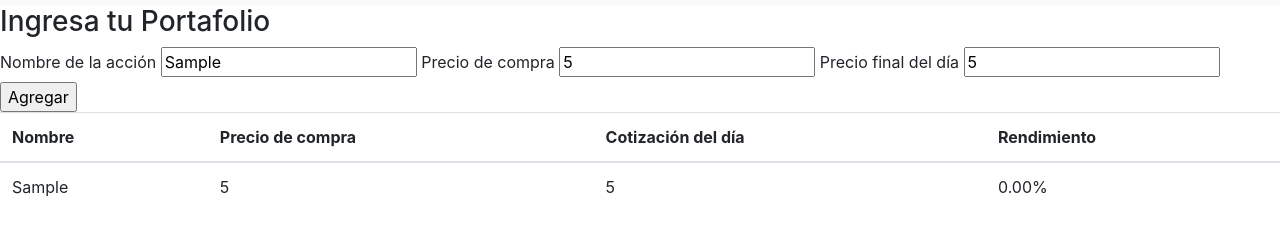
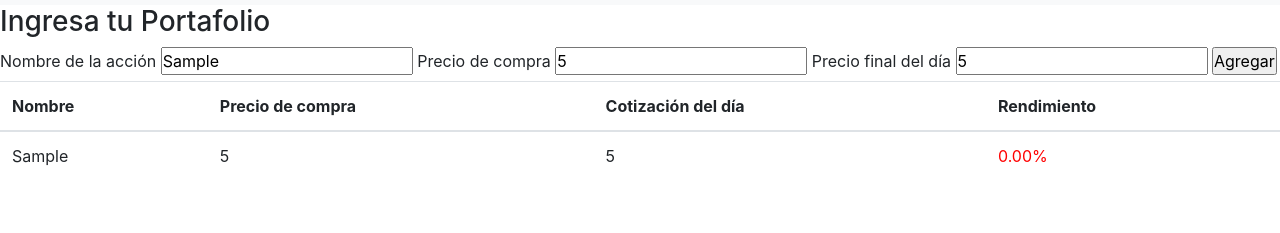
Before and after one commit to fzona/Js, a plain HTML site: page index.html in a window 1280 px wide. Both pictures are taken after typing "Sample", "5", "5" into the empty fields and a click on the input "Agregar". Shown: the part 119-352 px from the top of the page. Drawn offline with nearby package versions, Linux system fonts and the light colour scheme.

Commit message:
Agregue JSON y ternario

```diff
--- a/index.html
+++ b/index.html
@@ -7,6 +7,7 @@
     <meta name="viewport" content="width=device-width, initial-scale=1.0">
     <link rel="stylesheet" href="https://stackpath.bootstrapcdn.com/bootstrap/4.3.1/css/bootstrap.min.css"
         integrity="sha384-ggOyR0iXCbMQv3Xipma34MD+dH/1fQ784/j6cY/iJTQUOhcWr7x9JvoRxT2MZw1T" crossorigin="anonymous">
+    <link rel="stylesheet" href="./sass/main.css">
     <title>Mi Portafolio</title>
 </head>
 
--- a/sass/main.scss
+++ b/sass/main.scss
@@ -1 +1,7 @@
 @import "./parciales/index.scss";
+
+* {
+    margin: 0;
+    padding: 0;
+    box-sizing: border-box;
+}
--- a/sass/parciales/index.scss
+++ b/sass/parciales/index.scss
@@ -0,0 +1,7 @@
+.rendPositivo {
+    color: green;
+}
+
+.rendNegativo {
+    color: red;
+}
--- a/script.js
+++ b/script.js
@@ -18,6 +18,10 @@ formulario.addEventListener("submit", function (e) {
     precio: precio.value,
     rendimiento: (((precio.value / costo.value) - 1) * 100).toFixed(2) + "%"
   });
+
+  //Guardo la nueva array en el local storage
+  localStorage.setItem("portafolio", JSON.stringify(portafolio));
+
   //Agrego un header a la tabla ya existente
   tabla.innerHTML = `  <thead>
   <tr>
@@ -28,14 +32,21 @@ formulario.addEventListener("submit", function (e) {
   </tr>
 </thead>`;
 
+
+  //Llamo la información del local Storage y la parseo
+  const portafolioLocalStorage = JSON.parse(localStorage.getItem("portafolio"));
+
   //Por cada acción que el usuario agrega, se agrega una fila a la tabla utilizando los elementos de la array
-  for (const accion of portafolio) {
+  for (const accion of portafolioLocalStorage) {
     let fila = document.createElement("tr"); //Creo la fila
 
     fila.innerHTML = `<td>${accion.nombre}</td>
   <td>${accion.costo}</td>
   <td>${accion.precio}</td>
-  <td>${accion.rendimiento}</td>`
+  <td id ="rendimiento" class = "rendPositivo">${accion.rendimiento}</td>`
     tabla.appendChild(fila);
+
+    // Utilizando un operador ternario
+    document.getElementById("rendimiento") > 0 ? document.getElementById("rendimiento").className = "rendPositivo" : document.getElementById("rendimiento").className = "rendNegativo";
   }
 })
```
Also changed, not shown: sass/main.css, sass/parciales/index.css, 2 other files.
